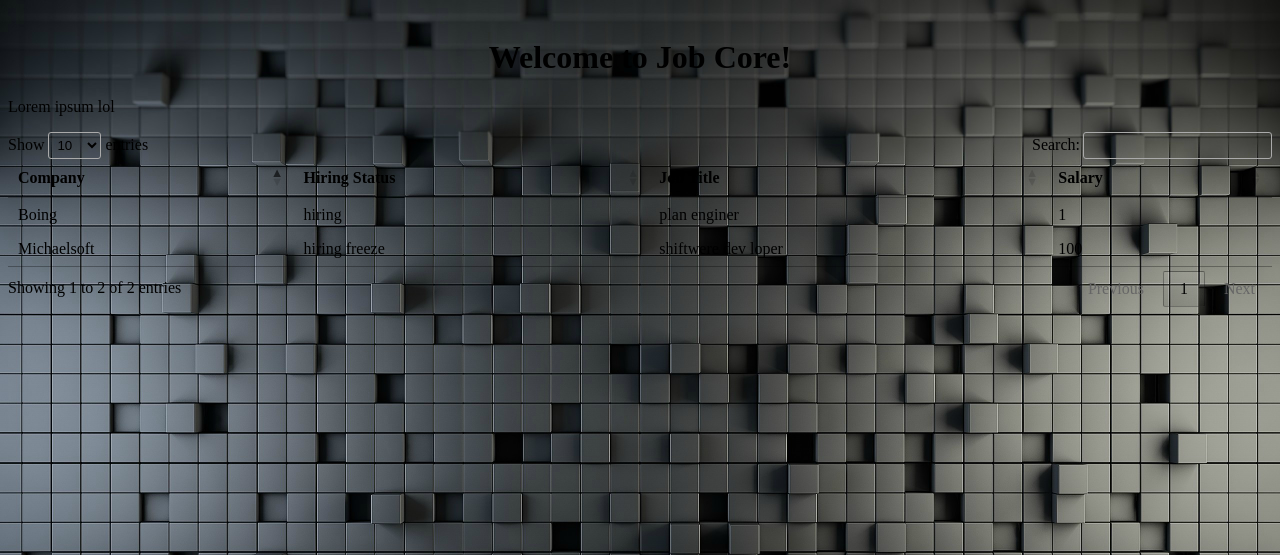
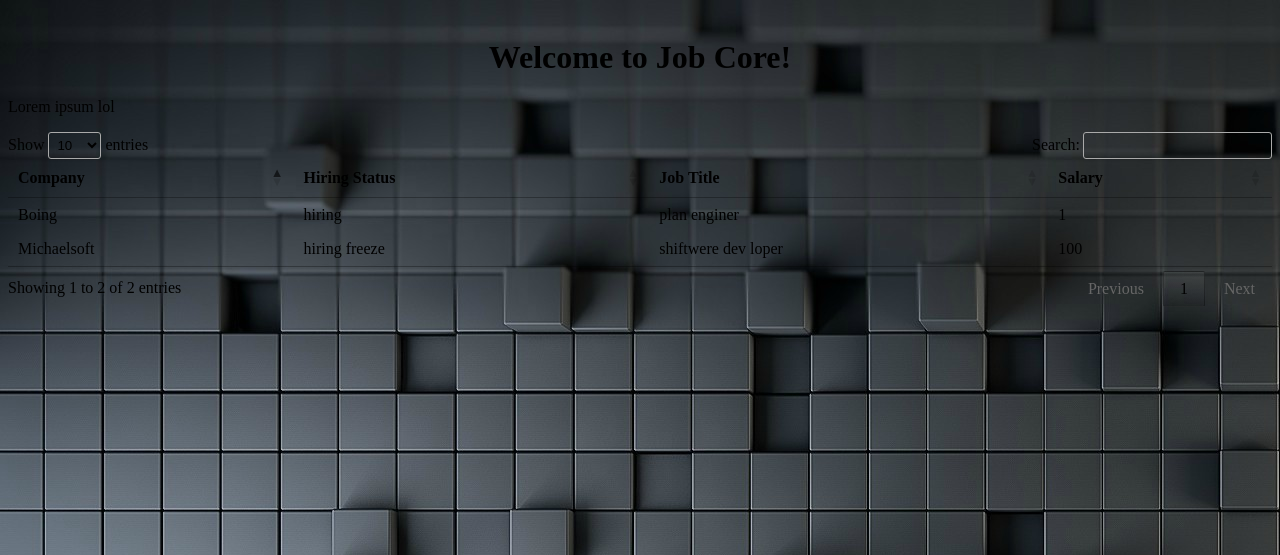
Before and after one commit to hackbois-2020/jobcore, a Flask app: page / in a window 1280 px wide. Shown: the top 555 px of the page. Run offline with Flask 2, Linux system fonts and the light colour scheme; some libraries are stand-ins or nearby versions.

Commit message:
hopefully this adds a background

```diff
--- a/static/style.css
+++ b/static/style.css
@@ -2,4 +2,7 @@ body {
 	max-width: 80em;
 	margin: 10px auto 20px auto;
 	padding: 0.5em;
+	background-image: url("VKTPd2M.jpeg");
+	background-image: no-repeat;
+	background-image: scroll;
 }
--- a/templates/index.html
+++ b/templates/index.html
@@ -2,13 +2,6 @@
 <html lang="en">
 	<style>
 		h1 {text-align: center;}
-	</style>
-	<style>
-		body{
-			background-image: url("VKTPd2M.jpeg");
-			background-repeat: no-repeat;
-			background-size: cover;
-		}
 	</style>
 	<head>
 		<title>{{title}} - Jobcore</title>
```
